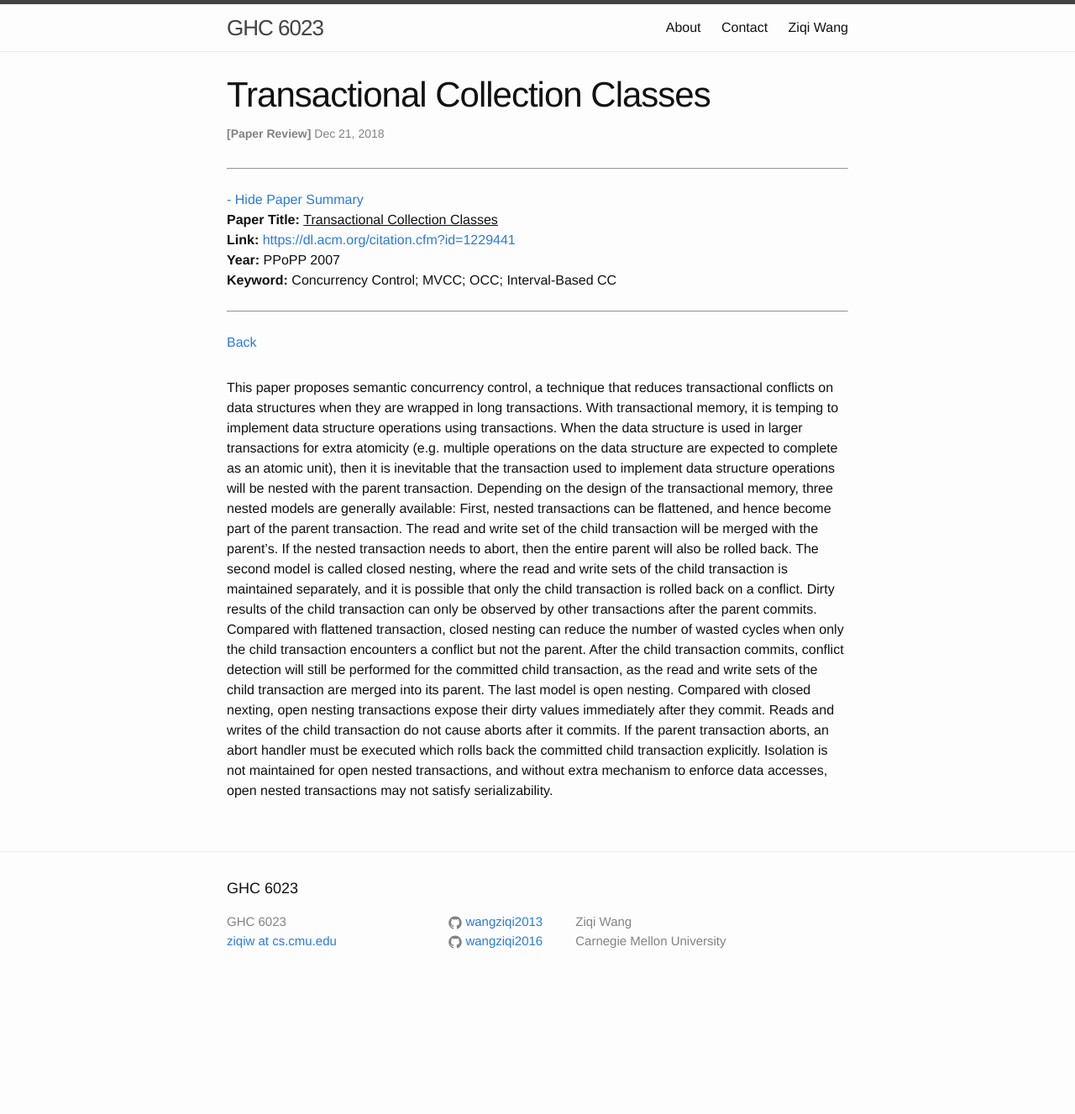
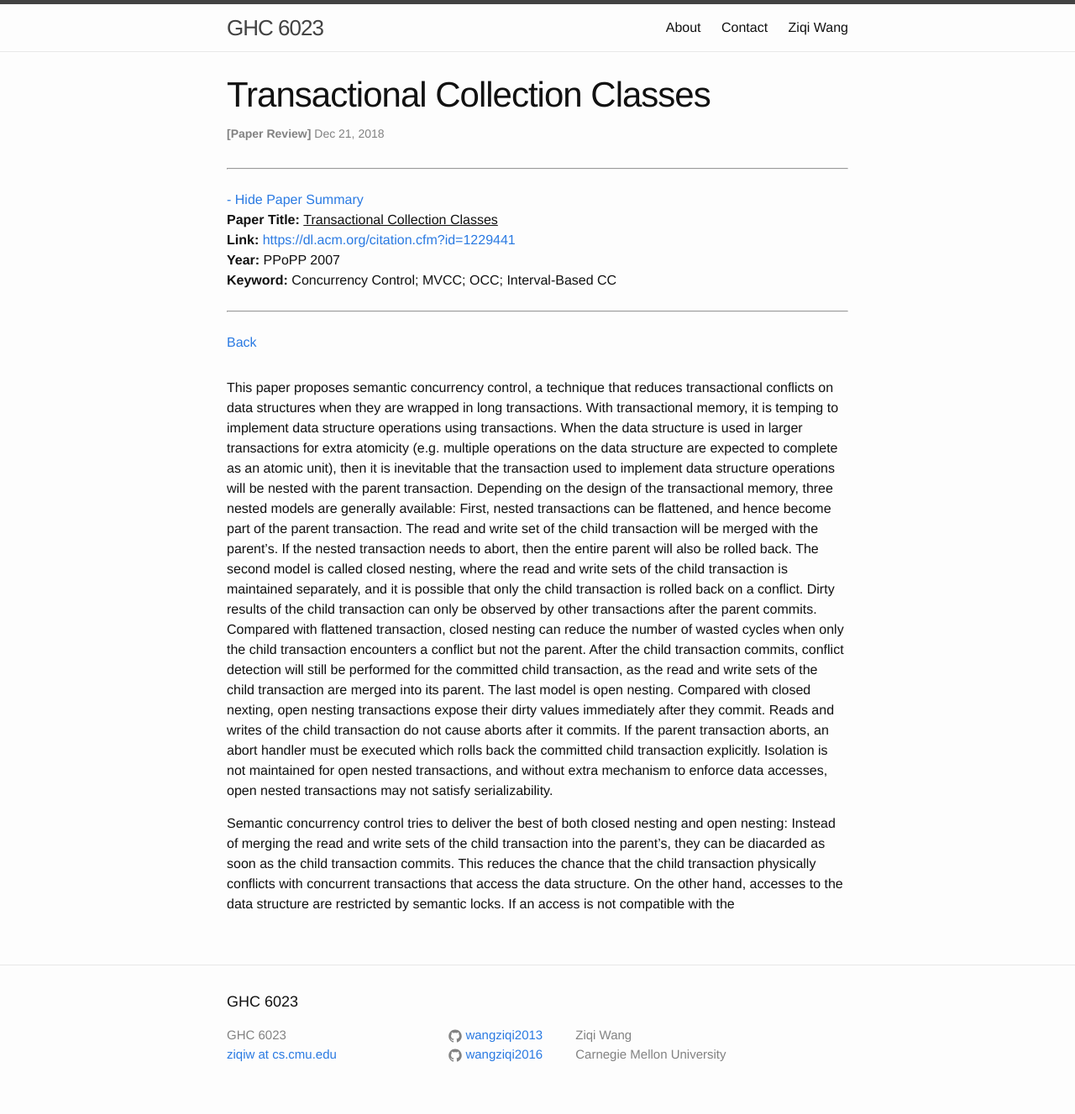
Before and after one commit to wangziqi2013/wangziqi2013.github.io, a Jekyll site: the page built from _posts/2018-12-21-transactional-collection-classes.markdown, in a window 1280 px wide. Shown: the whole page at 84% size. Built offline with Jekyll 4.4.1, drawn with Linux system fonts in a browser that asks for light colours; before the commit the page ends 1192 px from its top, so only the background shows below that.

Commit message:
Working on semantic locking

```diff
--- a/_posts/2018-12-21-transactional-collection-classes.markdown
+++ b/_posts/2018-12-21-transactional-collection-classes.markdown
@@ -31,3 +31,9 @@ expose their dirty values immediately after they commit. Reads and writes of the
 after it commits. If the parent transaction aborts, an abort handler must be executed which rolls back the committed
 child transaction explicitly. Isolation is not maintained for open nested transactions, and without extra mechanism to
 enforce data accesses, open nested transactions may not satisfy serializability.
+
+Semantic concurrency control tries to deliver the best of both closed nesting and open nesting: Instead of merging the
+read and write sets of the child transaction into the parent's, they can be diacarded as soon as the child
+transaction commits. This reduces the chance that the child transaction physically conflicts with concurrent transactions
+that access the data structure. On the other hand, accesses to the data structure are restricted by semantic locks.
+If an access is not compatible with the
```
